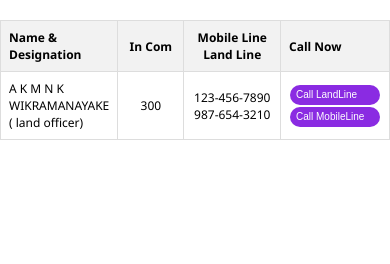
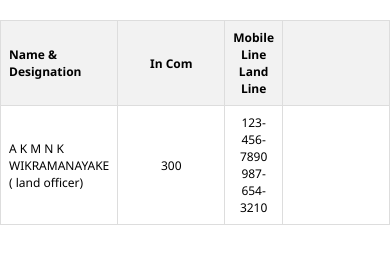
Before and after one commit to srimal111/System-B, a plain HTML site: page index.html in a window 390 px wide. Drawn offline with Linux system fonts and the light colour scheme.

Commit message:
code chnage

```diff
--- a/index.html
+++ b/index.html
@@ -55,18 +55,17 @@
     <tr>
       <th>Name & Designation</th>
       <th style="text-align: center;">In Com</th>
-      <th style="text-align: center;">Mobile Line<br> Land Line</th>
-      <th colspan="2">Call Now</th>
+      <th style="text-align: center;" colspan="2">Mobile Line<br> Land Line</th>
+      <th></th>
     </tr>
   </thead>
   <tbody>
     <tr>
       <td data-label="Name & Designation">A K M N K WIKRAMANAYAKE    <br> ( land officer)    </td>
       <td style="text-align: center;">300</td>
-      <td data-label="Mobile Line" style="width: 150px; text-align: center;">123-456-7890 <br>987-654-3210</td>
-      <td data-label="Call Now"><button onclick="callNumber('1234567890')">Call LandLine</button><br>
-      <button onclick="callNumber('9876543210')">Call MobileLine</button>
-      </td>
+      <td data-label="Mobile Line" style="width: 150px; text-align: center;" colspan="2">123-456-7890 <br>987-654-3210</td>
+      <td></td>
+
 
     </tr>
 
```
